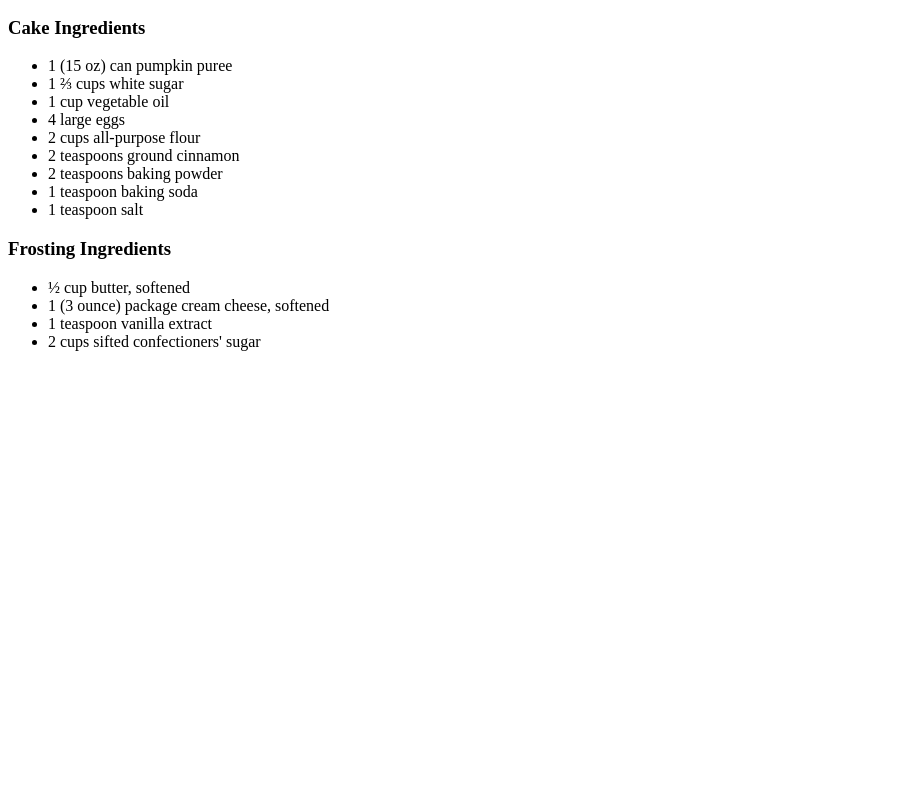
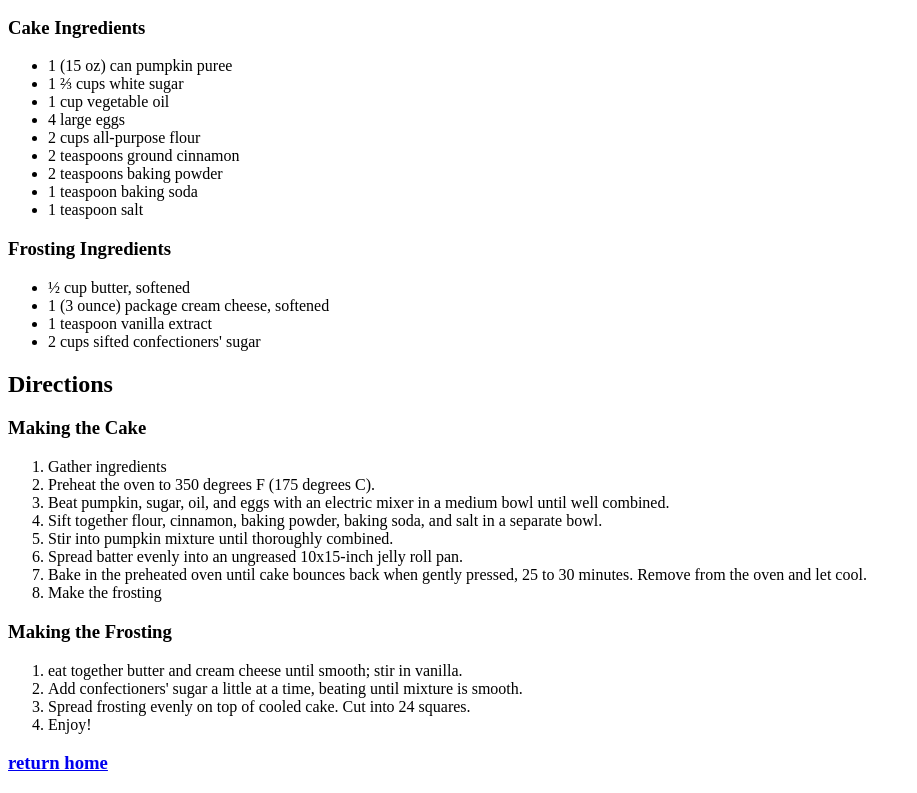
Before and after one commit to ladylivs/odin-recipes, a plain HTML site: page recipes/pumpkinspicebars.html in a window 1280 px wide. Shown: the part 443-1236 px from the top of the page, without its empty margins (0-917 px from the left). Before the commit the page ends 810 px from the top, so only its background shows below. Drawn offline with Linux system fonts and the light colour scheme.

Commit message:
add return to home pagelink

```diff
--- a/recipes/pumpkinspicebars.html
+++ b/recipes/pumpkinspicebars.html
@@ -38,7 +38,27 @@
 				<li>1 teaspoon vanilla extract</li>
 				<li>2 cups sifted confectioners' sugar</li>
 			</ul>
+	<h2>Directions</h2>
+		<h3>Making the Cake</h3>
+			<ol>
+				<li>Gather ingredients</li>
+				<li>Preheat the oven to 350 degrees F (175 degrees C).</li>
+				<li>Beat pumpkin, sugar, oil, and eggs with an electric mixer in a medium bowl until well combined.</li>
+				<li>Sift together flour, cinnamon, baking powder, baking soda, and salt in a separate bowl. </li>
+				<li>Stir into pumpkin mixture until thoroughly combined. </li>
+				<li>Spread batter evenly into an ungreased 10x15-inch jelly roll pan. </li>
+				<li>Bake in the preheated oven until cake bounces back when gently pressed, 25 to 30 minutes. Remove from the oven and let cool. </li>
+				<li>Make the frosting</li>
+			</ol>
+		<h3>Making the Frosting</h3>
+			<ol>
+				<li>eat together butter and cream cheese until smooth; stir in vanilla.</li>
+				<li>Add confectioners' sugar a little at a time, beating until mixture is smooth. </li>
+				<li>Spread frosting evenly on top of cooled cake. Cut into 24 squares. </li>
+				<li>Enjoy!</li>
+			</ol>
 
+	<h3><a href="/index.html">return home</a></h3>
 </body>
 
 </html>
```
Also changed, not shown: recipes/chocolatecrinklecookies.html (+3 -1 lines).
